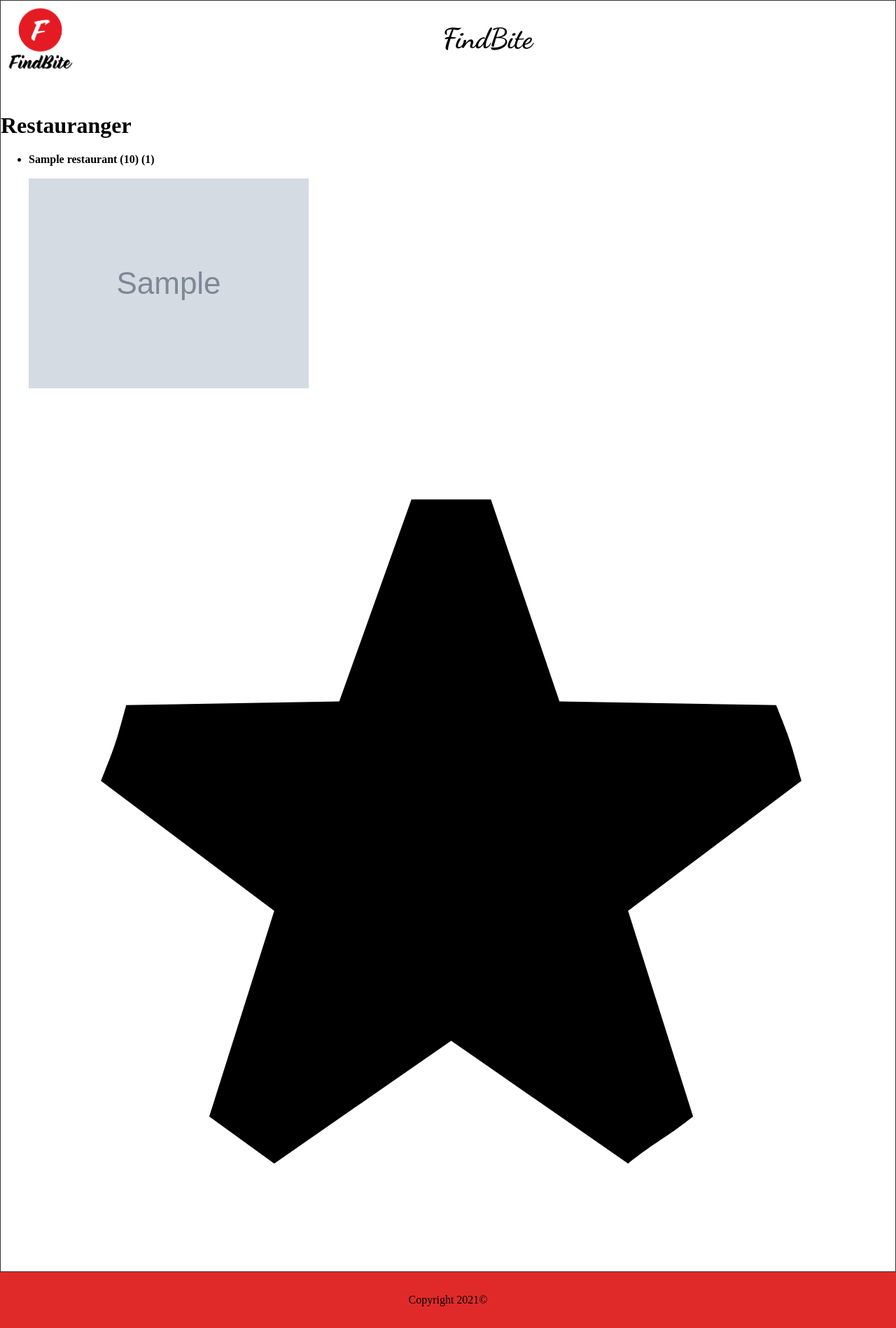
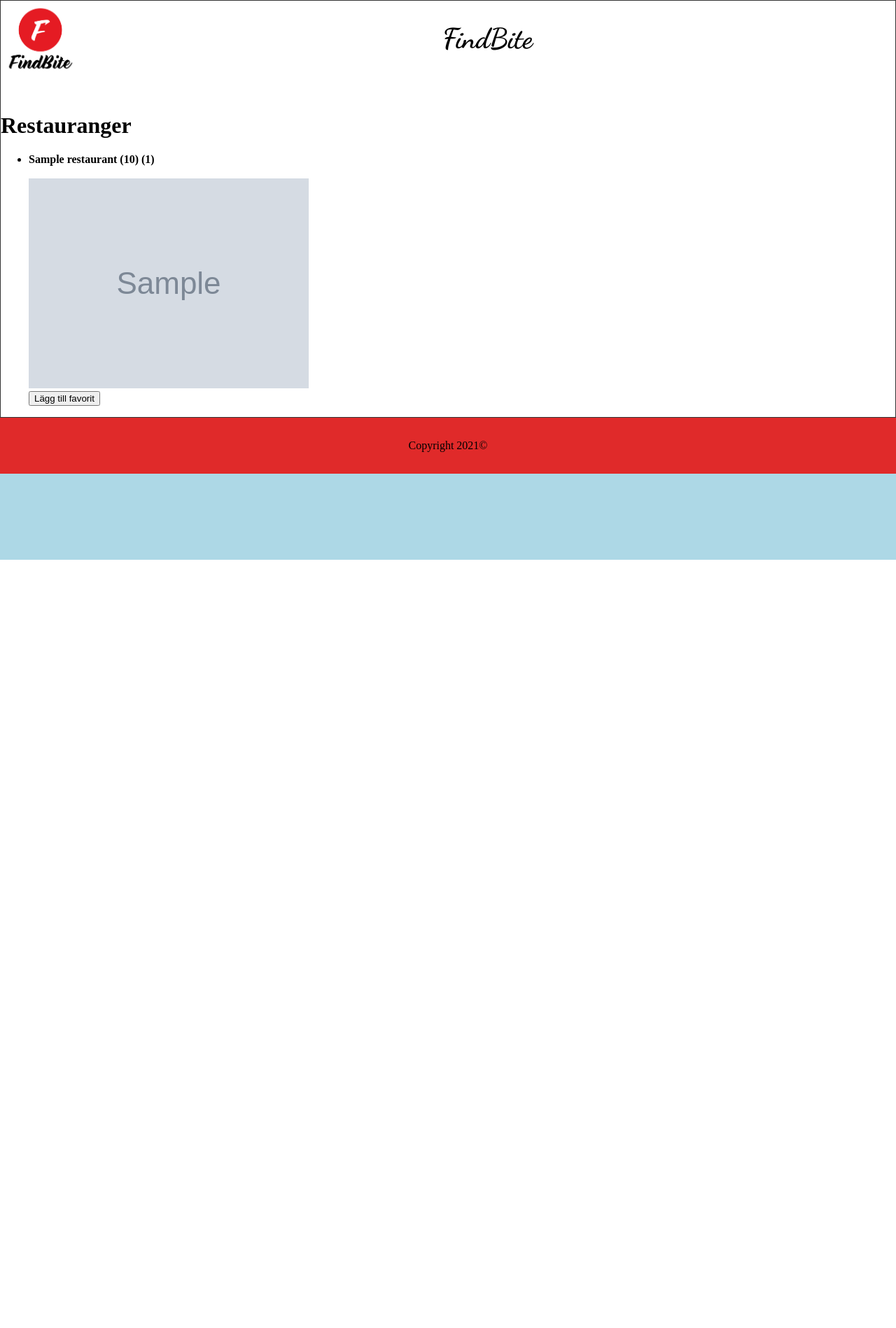
Before and after one commit to linke-droid/Findbite, a Flask app: template templates/demo.html in a window 1280 px wide. Shown: the whole page at 70% size. After the commit the page ends 800 px from the top, so only its background shows below. Run offline with Flask 2, Linux system fonts and the light colour scheme; the template is opened without the code that fills it: most values are stand-ins (such as "Sample title", 1, 10 or a date in 2020); grey boxes marked "Sample" are stand-in pictures.

Commit message:
Update demo.html

```diff
--- a/templates/demo.html
+++ b/templates/demo.html
@@ -14,8 +14,11 @@
 <br>
 <img id="resbild" src= {{restaurant["image_url"]}}>
 
-<svg xmlns="http://www.w3.org/2000/svg" viewBox="0 0 24 24" fill="none" class="css-dlrtvd"><path d="M21.4 10.8c-.3-1.1-.3-1.1-.7-2.1l-6-.1L12.8 3h-2.2l-2 5.6-5.9.1c-.3 1.1-.3 1.1-.7 2.1l4.8 3.6L5 20.1l1.8 1.3 4.9-3.4 4.9 3.4c.9-.7.9-.6 1.8-1.3l-1.8-5.7 4.8-3.6z" fill="currentColor"></path></svg>
+<form action="add_fav" method="POST">
+    <input id="restaurantid" type = "hidden" name = "restaurantid" />
 
+    <input type="submit" name="submit" value="Lägg till favorit">
+</form>
 
 
 {% endfor %}
```
